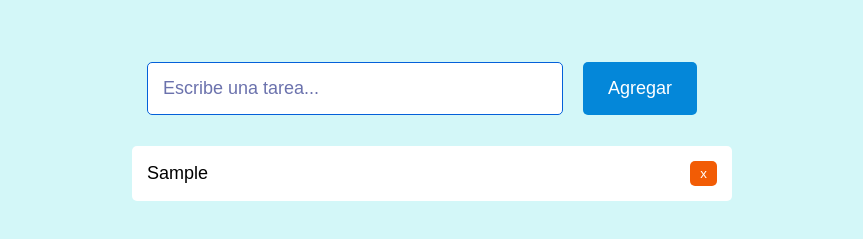
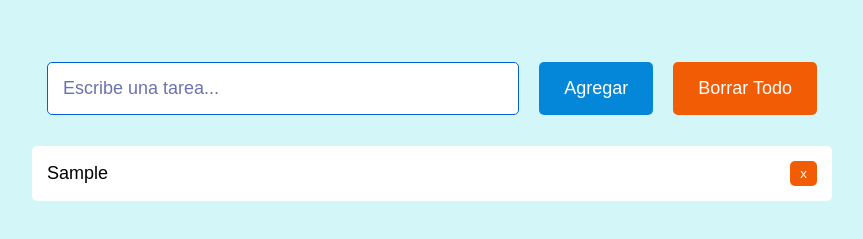
Before and after one commit to Dianamk94/LabLocalStorage, a plain HTML site: page Index.html in a window 1280 px wide. Both pictures are taken after typing "Sample" into the empty fields and a click on the button "Agregar". Shown: the part 115-354 px from the top of the page, without its empty margins (208-1071 px from the left). Drawn offline with Linux system fonts and the light colour scheme.

Commit message:
Adición LocalStorage para lista de tareas y boton borrar Todo

```diff
--- a/Index.html
+++ b/Index.html
@@ -13,8 +13,10 @@
     <div class="input-Content">
         <input type="text" id="inputTarea" placeholder="Escribe una tarea..." />
         <button id="AgregarBtn">Agregar</button>
-        <p id="vacio"></p>
+        <button id="BorrarTodoBtn">Borrar Todo</button>
+
     </div>
+    <p id="vacio"></p>
 
   <ul id="listaTarea"></ul>
 
--- a/Style.css
+++ b/Style.css
@@ -2,7 +2,7 @@ body {
     font-family: Arial, sans-serif;
     background: #d3f7f8;
     padding: 20px;
-    max-width: 600px;
+    max-width: 800px;
     margin: auto;
   }
 
@@ -18,11 +18,14 @@ body {
     padding: 15px;
     display: flex;
     gap: 20px;
+    width: 100%;
+    box-sizing: border-box; /* asegura que el padding no sume extra al ancho */
   }
+
 
   #inputTarea {
     padding: 15px;
-    width: 80%;
+    flex: 1;
     border: 1px solid #ccc;
     border-radius: 5px;
     border-color: #0460D9;
@@ -34,7 +37,7 @@ body {
     color: #6b72ad;
   }
 
-
+  /* ------------Estilos Boton Agregar--------- */
 
   #AgregarBtn {
     padding: 15px 25px;
@@ -54,6 +57,24 @@ body {
     color: red;
     margin-top: 10px;
   }
+/* ------------Estilos Boton Borrar--------- */
+
+#BorrarTodoBtn {
+  padding: 15px 25px;
+  background-color: #F25C05;
+  color: white;
+  font-size: 18px;
+  border: none;
+  border-radius: 5px;
+  cursor: pointer;
+}
+
+#BorrarTodoBtn:hover {
+  background-color: #F28705;
+}
+
+/* ------------Estilos Listas--------- */
+
 
   ul {
     list-style-type: none;
--- a/script.js
+++ b/script.js
@@ -1,43 +1,79 @@
-
-//Constantes con mis elementos de HTML para obtenerlos
 const AgregarBtn = document.getElementById("AgregarBtn");
 const inputTarea = document.getElementById("inputTarea");
 const listaTarea = document.getElementById("listaTarea");
 const vacio = document.getElementById("vacio");
+const borrarTodoBtn = document.getElementById("BorrarTodoBtn"); // El nuevo boton borrar todo
 
-//Evento para agregar tarea
+// Cargar tareas desde localStorage al cargar la página
+document.addEventListener("DOMContentLoaded", cargarTareasDesdeLocalStorage); // DOMContentLoaded, recarga las tareas guardas / funcion cargarTareasDesdeLocalStorage creada más abajo
+
+
+// Borrar todas las tareas función y evento
+function borrarTodasLasTareas() {
+  listaTarea.innerHTML = "";          // innerHTML se borran todas las tareas de la vista del usuario.
+  localStorage.removeItem("tareas");  // removeItem -->elimina el ítem guardado bajo la clave "tareas" del localStorage.
+}
+borrarTodoBtn.addEventListener("click", borrarTodasLasTareas);   // Cuando este botón sea clickeado, ejecuta la función borrarTodasLasTareas.
+
+
+// Agregar tareas
 AgregarBtn.addEventListener("click", () => {
-  const textoTarea = inputTarea.value.trim(); // inputTarea.value Toma el texto que escribo / Trim elimina espacios al principio y final
+  const textoTarea = inputTarea.value.trim();
 
   if (textoTarea === "") {
-    vacio.textContent = "Por favor escribe una tarea."; // textContent para traer el mensaje que esta de momento de manera invisible si no agregaron nada en el input.
+    vacio.textContent = "Por favor escribe una tarea.";
     return;
   }
 
   vacio.textContent = "";
+  agregarTarea(textoTarea);
+  inputTarea.value = ""; // limpia input cuando se agrega
+});
 
-  //Crear un nuevo elemento
-
+function agregarTarea(texto) { // Función crear la tarea
   const li = document.createElement("li");
-  li.textContent = textoTarea;
+  li.textContent = texto;
 
   li.addEventListener("click", function (e) { //Eventop para poder marcar como completada
-    if (e.target.tagName !== "BUTTON") { //if verifica primero si el clik que se da no es sobre el boton de eliminar
-      li.classList.toggle("completado"); //toggle elimina un elemento
+    if (e.target.tagName !== "BUTTON") {      //if verifica primero si el clik que se da no es sobre el boton de eliminar
+      li.classList.toggle("completado");      //toggle elimina un elemento
     }
   });
 
-    //Crear el boton de eliminar
+  //Crear el boton de eliminar
 
   const deleteBtn = document.createElement("button"); //Crear elemento
   deleteBtn.textContent = "x"; //El texto que aparecera
   deleteBtn.className = "deleteBtn"; //clase para poder darle estilo en mi css
   deleteBtn.addEventListener("click", () => { //Evento para eliminar tarea lista
     listaTarea.removeChild(li);
+
+    eliminarTareaDeLocalStorage(texto); //para eliminar tarea de mi LocalStorage
   });
 
   li.appendChild(deleteBtn); //Añade boton de eliminar como hijo del elemento de li
   listaTarea.appendChild(li); //Añade la tarea (con su botón de eliminar ya incluido) a la lista de tareas (listaTarea).
 
-  inputTarea.value = ""; //Limpia el campo del input una vez agregada la tarea
-});
+  guardarTareaEnLocalStorage(texto); //Guarda tarea en localStorage.
+}
+
+// Guardar en localStorage
+function guardarTareaEnLocalStorage(tarea) {                       // Esta función será utilizada para guardar una nueva tarea en el almacenamiento local del navegador.
+  let tareas = JSON.parse(localStorage.getItem("tareas")) || [];   // JSON.parse(...) convierte esa cadena (que está en formato JSON) en un array de JavaScript. / Si no existe nada guardado aún, entonces se utiliza el operador || para asignar un array vacío [].
+  tareas.push(tarea);    // Esto agrega la nueva tarea recibida como parámetro al final del array tareas.
+  localStorage.setItem("tareas", JSON.stringify(tareas));  // JSON.stringify(tareas) convierte el array actualizado en una cadena JSON, para que pueda guardarse en el localStorage.
+}                                                          // localStorage.setItem("tareas", ...) guarda esa cadena con la clave "tareas".
+
+// Cargar tareas al inicio
+function cargarTareasDesdeLocalStorage() {
+  const tareas = JSON.parse(localStorage.getItem("tareas")) || [];
+  tareas.forEach(t => agregarTarea(t));     // tareas.forEach(t => ...) recorre cada elemento del array tareas (cada tarea que haya guardado previamente).
+}                                           // agregarTarea(t) llama a la función agregarTarea pasando cada tarea t como argumento.
+
+
+// Eliminar tarea individual de localStorage
+function eliminarTareaDeLocalStorage(tarea) {
+  let tareas = JSON.parse(localStorage.getItem("tareas")) || [];
+  tareas = tareas.filter(t => t !== tarea);   // tareas.filter(...) crea un nuevo array excluyendo la tarea que queremos eliminar.
+  localStorage.setItem("tareas", JSON.stringify(tareas)); // guarda esa cadena JSON en el localStorage bajo la clave.
+}
```
